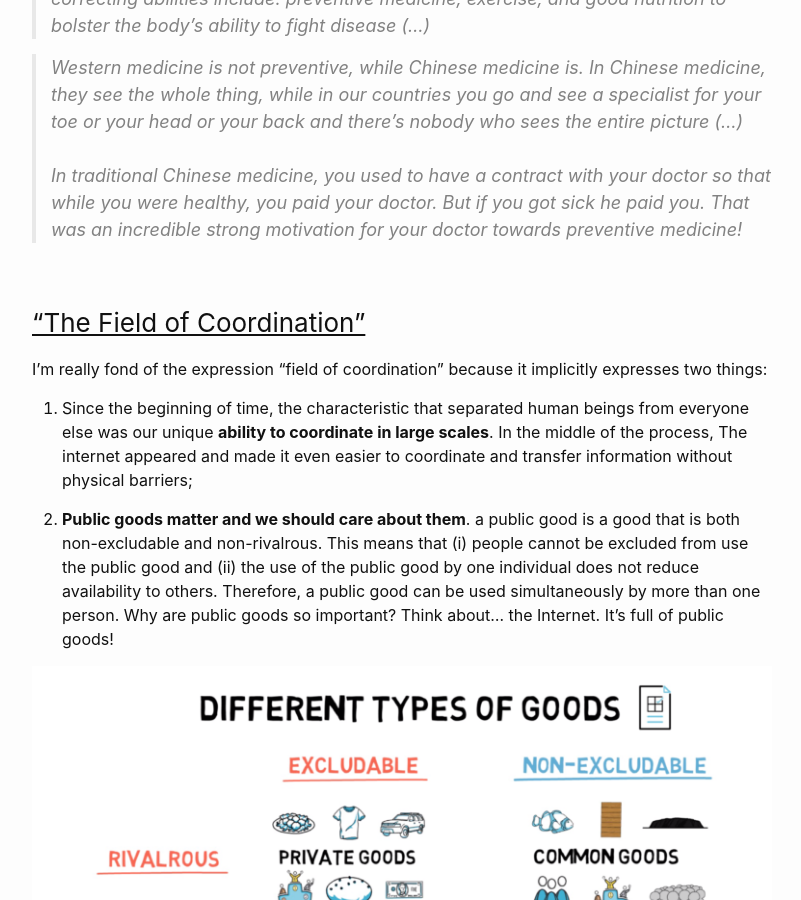
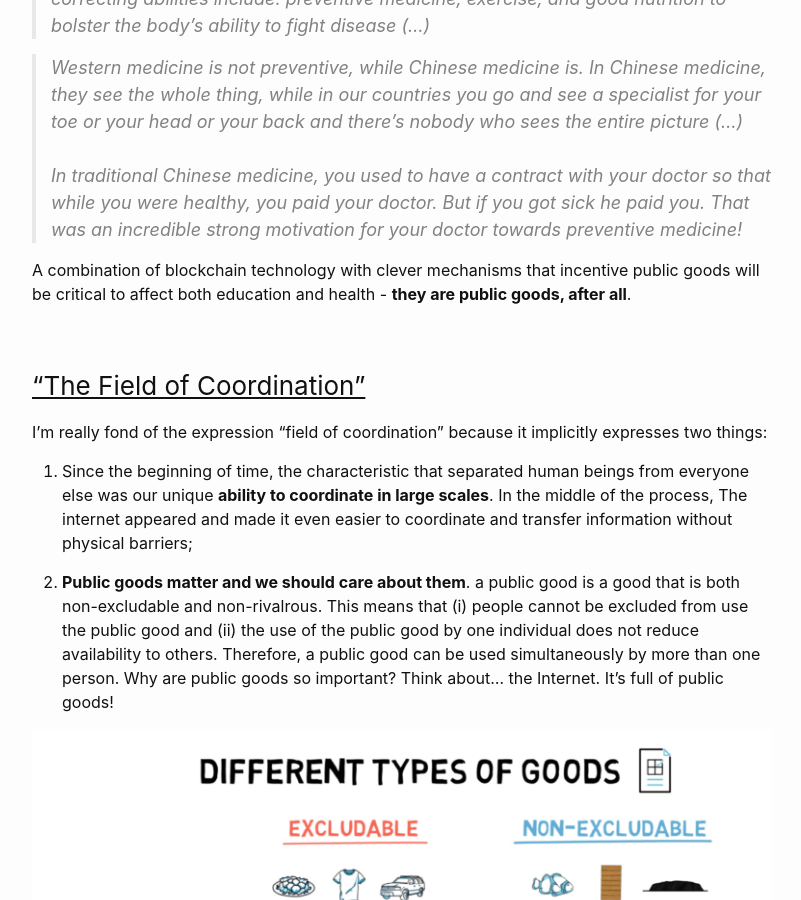
Before and after one commit to intldds/intldds.github.io, a Jekyll site: the page built from _posts/2021-08-01-paradigm.md, in a window 1280 px wide and 900 px high, scrolled down 8260 px. Shown: the whole window, without its empty margins (238-1039 px from the left). Built offline with Jekyll 4.4.1, drawn with Linux system fonts in a browser that asks for light colours.

Commit message:
On health and education

```diff
--- a/_posts/2021-08-01-paradigm.md
+++ b/_posts/2021-08-01-paradigm.md
@@ -276,6 +276,8 @@ our countries you go and see a specialist for your toe or your head or your back
 In traditional Chinese medicine, you used to have a contract with your doctor so that while you were healthy, you paid your doctor.
 But if you got sick he paid you. That was an incredible strong motivation for your doctor towards preventive medicine!
 
+A combination of blockchain technology with clever mechanisms that incentive public goods will be critical to affect
+both education and health - **they are public goods, after all**.
 
 ### <ins>"The Field of Coordination"</ins>
 
```
